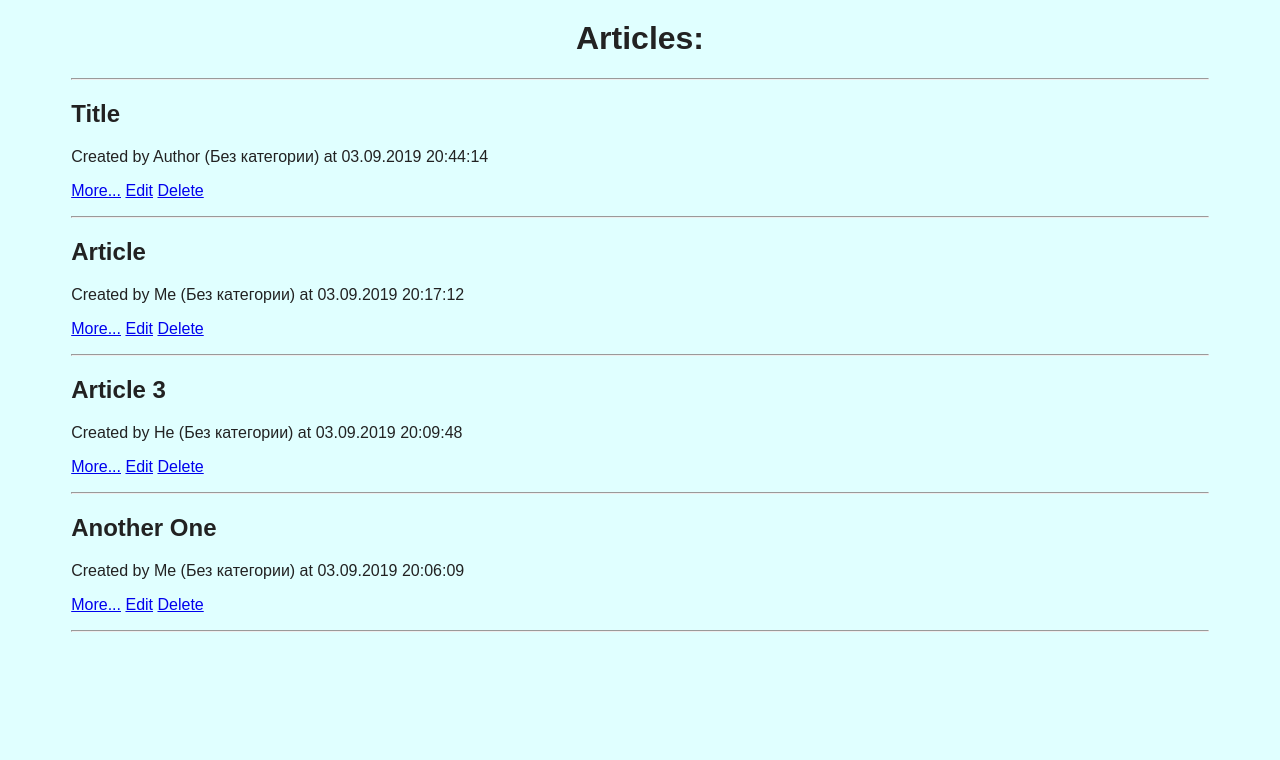
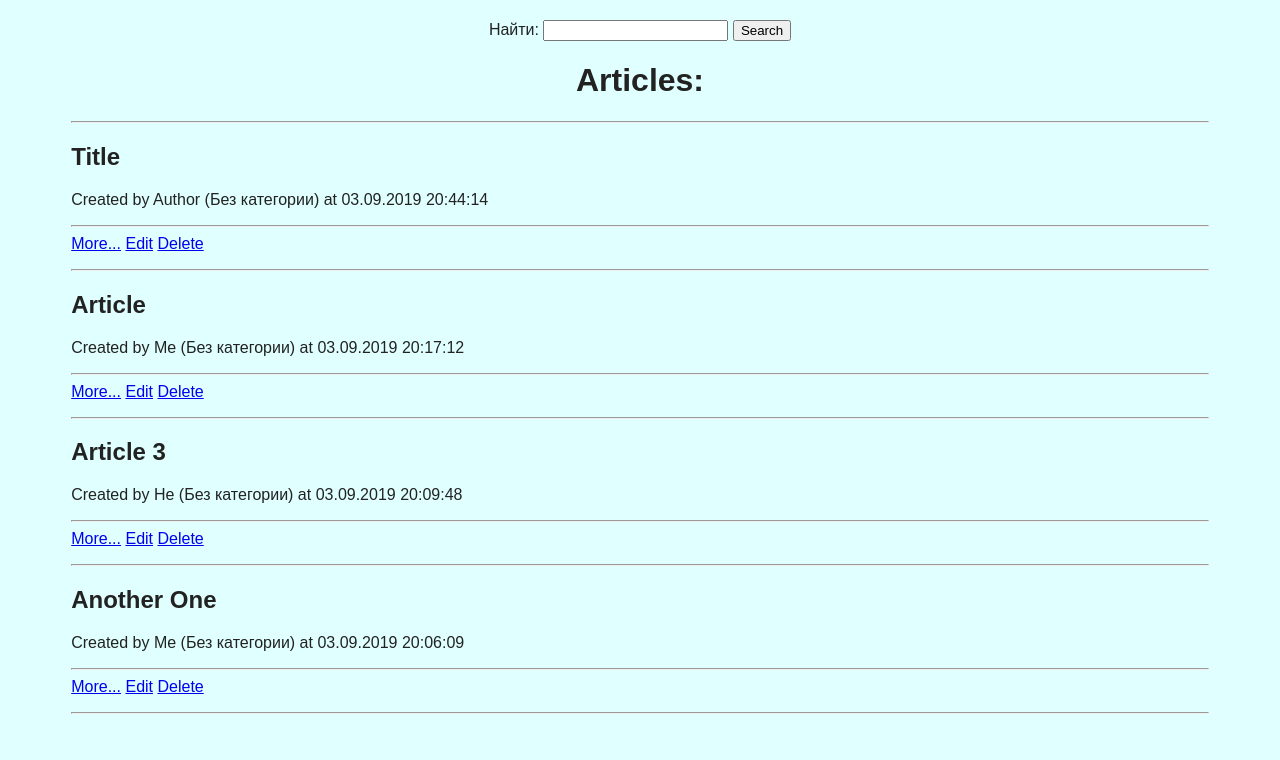
Before and after one commit to aydarbekov/article, a Django app: page / in a window 1280 px wide. Shown: the part 40-800 px from the top of the page. Run offline with Django 3.2, Linux system fonts and the light colour scheme; data comes from the database, SQL or seed files in the repository; data that the repository does not hold is empty.

Commit message:
сделал оставшуюся часть

```diff
--- a/blog/webapp/admin.py
+++ b/blog/webapp/admin.py
@@ -1,5 +1,5 @@
 from django.contrib import admin
-from webapp.models import Article, Comment, Category
+from webapp.models import Article, Comment, Category, Tag
 
 
 class CommentAdmin(admin.TabularInline):
@@ -21,3 +21,4 @@ class ArticleAdmin(admin.ModelAdmin):
 admin.site.register(Article, ArticleAdmin)
 admin.site.register(Comment)
 admin.site.register(Category)
+admin.site.register(Tag)
--- a/blog/webapp/forms.py
+++ b/blog/webapp/forms.py
@@ -5,6 +5,7 @@ from webapp.models import Category, Article, Comment
 
 
 class ArticleForm(forms.ModelForm):
+    tags = forms.CharField(max_length=200, required=False, label='Тег')
     class Meta:
         model = Article
         fields = ['title', 'author', 'text', 'category']
@@ -20,3 +21,7 @@ class CategoryForm(forms.ModelForm):
     class Meta:
         model = Category
         fields = ['name']
+
+
+class SimpleSearchForm(forms.Form):
+    search = forms.CharField(max_length=100, required=False, label="Найти")
--- a/blog/webapp/models.py
+++ b/blog/webapp/models.py
@@ -9,6 +9,7 @@ class Article(models.Model):
     updated_at = models.DateTimeField(auto_now=True, verbose_name='Время изменения')
     category = models.ForeignKey('Category', on_delete=models.PROTECT, null=True, blank=True, verbose_name='Категория',
                                  related_name='articles')
+    tags = models.ManyToManyField('webapp.Tag', related_name='articles', blank=True)
 
     def __str__(self):
         return self.title
@@ -31,3 +32,11 @@ class Category(models.Model):
 
     def __str__(self):
         return self.name
+
+
+class Tag(models.Model):
+    name = models.CharField(max_length=31, verbose_name='Тег')
+    created_at = models.DateTimeField(auto_now_add=True, verbose_name='Время создания')
+
+    def __str__(self):
+        return self.name
--- a/blog/webapp/templates/article/article.html
+++ b/blog/webapp/templates/article/article.html
@@ -12,4 +12,9 @@
     <p>Created by {{ article.author }} ({{ article.category|default_if_none:'Без категории' }})
             at {{ article.created_at|date:'d.m.Y H:i:s' }}</p>
     <div class="pre">{{ article.text }}</div>
+    <p>Tags:
+        {% for tag in article.tags.all %}
+            {{ tag.name }}
+        {% endfor %}
+    </p>
 {% endblock %}
--- a/blog/webapp/templates/article/index.html
+++ b/blog/webapp/templates/article/index.html
@@ -7,13 +7,21 @@
 {% endblock %}
 
 {% block content %}
+    {% include 'partial/simple_search.html' %}
     <h1>Articles:</h1>
     <hr/>
+
     {% for article in articles %}
         <h2>{{ article.title }}</h2>
         <p>Created by {{ article.author }} ({{ article.category|default_if_none:'Без категории' }})
             at {{ article.created_at|date:'d.m.Y H:i:s' }}</p>
         <p>
+            {% for tag in article.tags.all %}
+
+                <a href="/?search={{ tag.name }}">{{ tag.name }}</a>
+            {% endfor %}
+            <hr/>
+
             <a href="{% url 'article_view' article.pk %}">More...</a>
             <a href="{% url 'article_update' article.pk %}">Edit</a>
             <a href="{% url "article_delete" article.pk %}">Delete</a>
--- /dev/null
+++ b/blog/webapp/templates/partial/simple_search.html
@@ -0,0 +1,8 @@
+<form class="text-center" action="" method="GET">
+    <label for="{{ form.search.id_for_label }}">{{ form.search.label }}:</label>
+    {{ form.search }}
+    <input type="submit" value="Search">
+    {% for error in form.search.errors %}
+        <p class="form-error">{{ error }}</p>
+    {% endfor %}
+</form>
--- a/blog/webapp/views/article_views.py
+++ b/blog/webapp/views/article_views.py
@@ -1,7 +1,10 @@
+from django.db.models import Q
+from django.shortcuts import redirect
 from django.urls import reverse, reverse_lazy
+from django.utils.http import urlencode
 from django.views.generic import ListView, DetailView, CreateView, UpdateView, DeleteView
-from webapp.forms import ArticleForm
-from webapp.models import Article
+from webapp.forms import ArticleForm, SimpleSearchForm
+from webapp.models import Article, Tag
 
 
 class IndexView(ListView):
@@ -11,6 +14,34 @@ class IndexView(ListView):
     ordering = '-created_at'
     paginate_by = 5
     paginate_orphans = 1
+
+    def get(self, request, *args, **kwargs):
+        self.form = self.get_search_form()
+        self.search_value = self.get_search_value()
+        return super().get(request, *args, **kwargs)
+
+    def get_context_data(self, *, object_list=None, **kwargs):
+        context = super().get_context_data(object_list=object_list, **kwargs)
+        context['form'] = self.form
+        if self.search_value:
+            context['query'] = urlencode({'search': self.search_value})
+        return context
+
+    def get_queryset(self):
+        queryset = super().get_queryset()
+        if self.search_value:
+            query = Q(title__icontains=self.search_value) | Q(tags__name__iexact=self.search_value)
+            queryset = queryset.filter(query)
+        return queryset
+
+    def get_search_form(self):
+        return SimpleSearchForm(self.request.GET)
+
+    def get_search_value(self):
+        if self.form.is_valid():
+            return self.form.cleaned_data['search']
+        return None
+
 
 class ArticleView(DetailView):
     template_name = 'article/article.html'
@@ -26,6 +57,18 @@ class ArticleCreateView(CreateView):
     def get_success_url(self):
         return reverse('article_view', kwargs={'pk': self.object.pk})
 
+    def form_valid(self, form):
+        self.object = form.save()
+        self.parser()
+        return redirect(self.get_success_url())
+
+    def parser(self):
+        tags = self.request.POST.get('tags')
+        tag_list = tags.split(',')
+        for tag in tag_list:
+            tag, created = Tag.objects.get_or_create(name=tag)
+            self.object.tags.add(tag)
+
 
 class ArticleUpdateView(UpdateView):
     model = Article
@@ -36,6 +79,18 @@ class ArticleUpdateView(UpdateView):
     def get_success_url(self):
         return reverse('article_view', kwargs={'pk': self.object.pk})
 
+    def form_valid(self, form):
+        self.object = form.save()
+        self.parser()
+        return redirect(self.get_success_url())
+
+    def parser(self):
+        tags = self.request.POST.get('tags')
+        tag_list = tags.split(',')
+        for tag in tag_list:
+            tag, created = Tag.objects.get_or_create(name=tag)
+            self.object.tags.clear()
+            self.object.tags.add(tag)
 
 class ArticleDeleteView(DeleteView):
     template_name = 'article/delete.html'
```
Also changed, not shown: blog/webapp/migrations/0005_tag.py (added), blog/webapp/migrations/0006_article_tags.py (added).
